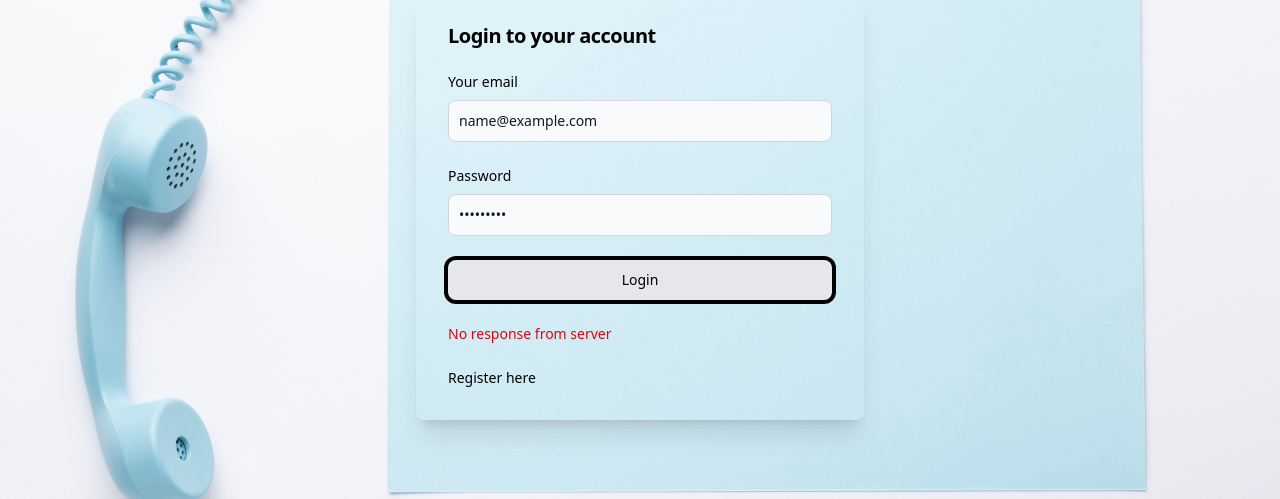
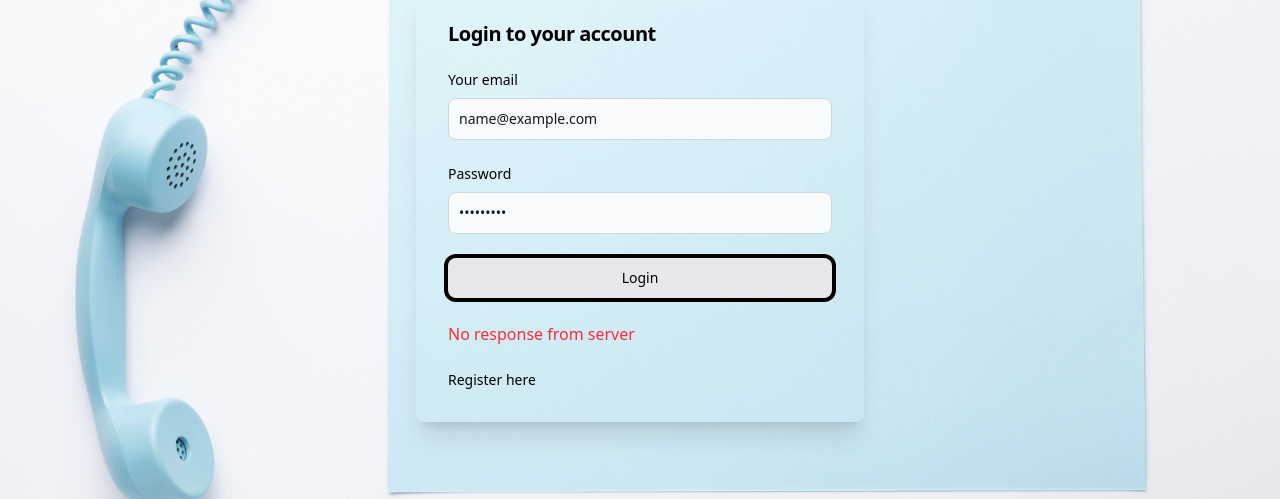
Before and after one commit to BelguesmiSakr/my-contacts-app, a React (Vite) app in the folder client/: page /login in a window 1280 px wide. Both pictures are taken after typing "name@example.com", "Sample123" into the empty fields and a click on the button "Login". Shown: the part 195-694 px from the top of the page. Built offline with nearby package versions, Linux system fonts and the light colour scheme; no server answers.

Commit message:
style updates

```diff
--- a/client/src/pages/login.jsx
+++ b/client/src/pages/login.jsx
@@ -12,6 +12,7 @@
   const [password, setPassword] = useState("");
   const [message, setMessage] = useState("");
   const [loading, setLoading] = useState(false);
+  const [messageColor, setMessageColor] = useState("text-red-500");
 
   const handelSubmit = async (e) => {
     e.preventDefault();
@@ -24,6 +25,8 @@
 
         if (responce.status === 201) {
           setRegisterFlag(false);
+          setLoading(false);
+          setMessageColor("text-green-500");
           setEmail("");
           setUserName("");
           setPassword("");
@@ -82,7 +85,7 @@
                       name="name"
                       id="name"
                       placeholder="My name"
-                      className="bg-gray-50 border border-gray-300 text-gray-900 text-sm rounded-lg focus:ring-primary-600 focus:border-primary-600 block w-full p-2.5 "
+                      className="bg-gray-50 border border-gray-300 text-gray-900 text-sm rounded-lg focus:ring-primary-600 focus:border-primary-600 block w-full p-2.5"
                       required={true}
                       value={userName}
                       onChange={(e) => setUserName(e.target.value)}
@@ -135,9 +138,7 @@
                     <AiOutlineLoading3Quarters className="animate-spin text-2xl" />
                   )}
                 </button>
-                {message && (
-                  <p className="mt-2 text-sm text-red-600">{message}</p>
-                )}
+                {message && <p className={`mt-2 ${messageColor}`}>{message}</p>}
                 <p className="text-sm font-light">
                   {registerFlag && "Already have an account?"}{" "}
                   <span
```
